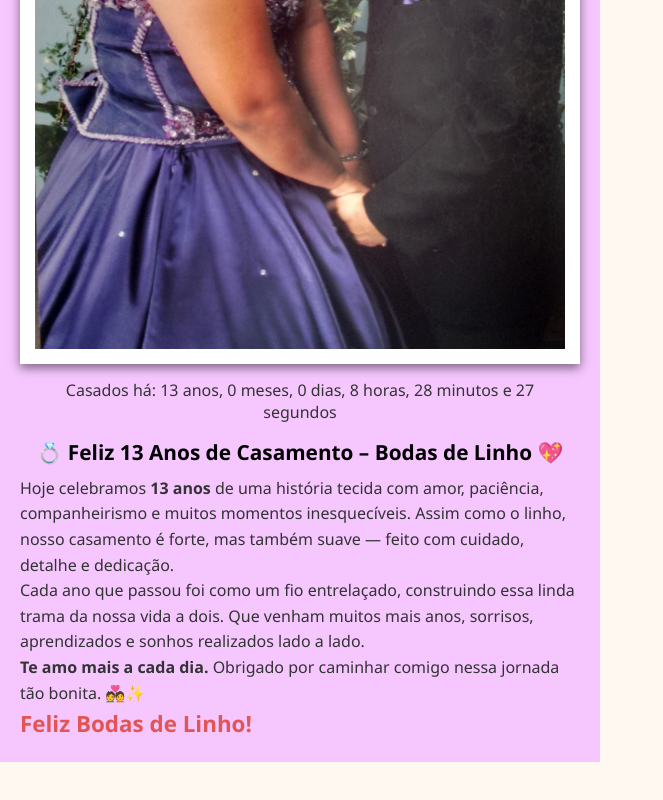
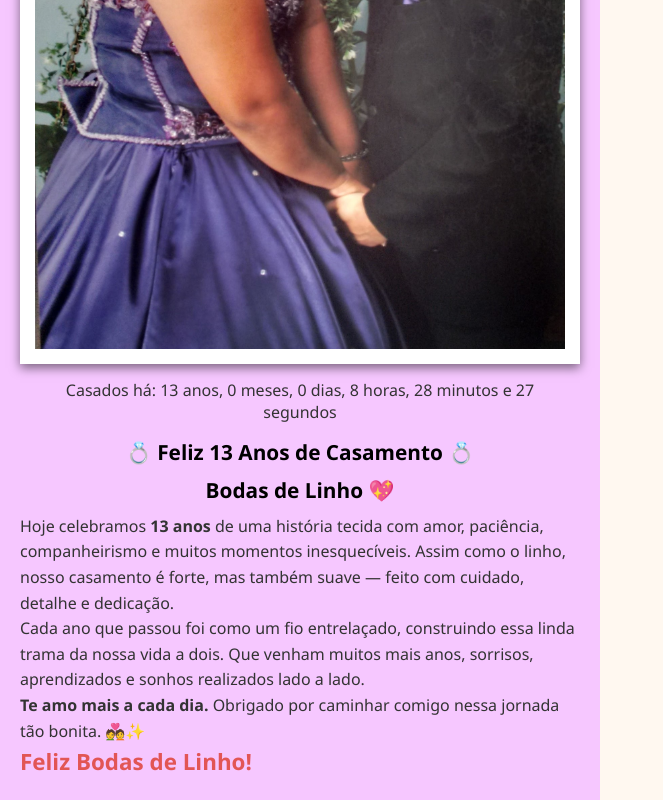
Before and after one commit to acaciosouzadasilva/aniversariodecasamento, a plain HTML site: page index.html in a window 1280 px wide. Shown: the part 645-1445 px from the top of the page, without its empty margins (0-663 px from the left). Before the commit the page ends 1407 px from the top, so only its background shows below. Drawn offline with Linux system fonts and the light colour scheme.

Commit message:
Update index.html

```diff
--- a/index.html
+++ b/index.html
@@ -4,6 +4,7 @@
     <meta name="viewport" content="width=device-width, initial-scale=1.0">
     <link rel="stylesheet" href="./css/style.css">
     <title>Paula e Acácio - Aniversário de Casamento</title>
+
     <!-- Open Graph (Facebook, WhatsApp, LinkedIn, etc) -->
   <meta property="og:title" content="Paula e Acácio - Aniversário de Casamento">
   <meta property="og:description" content="Homenagem ao nosso aniversário de casamento">
@@ -38,7 +39,11 @@
         <!-- Casados á: 13 anos dias horas minutos segundos -->
         <div id="tempo"></div>
         <div class="mensagem">
-            <h1>💍 Feliz 13 Anos de Casamento – Bodas de Linho 💖</h1>
+            <h1>💍 Feliz 13 Anos
+                de
+                Casamento 💍</h1>
+            <h1>Bodas de Linho 💖</h1>
+
 
             <p>Hoje celebramos <strong>13 anos</strong> de uma história tecida com amor, paciência, companheirismo e muitos momentos inesquecíveis. Assim como o linho, nosso casamento é forte, mas também suave — feito com cuidado, detalhe e dedicação.</p>
 
```
